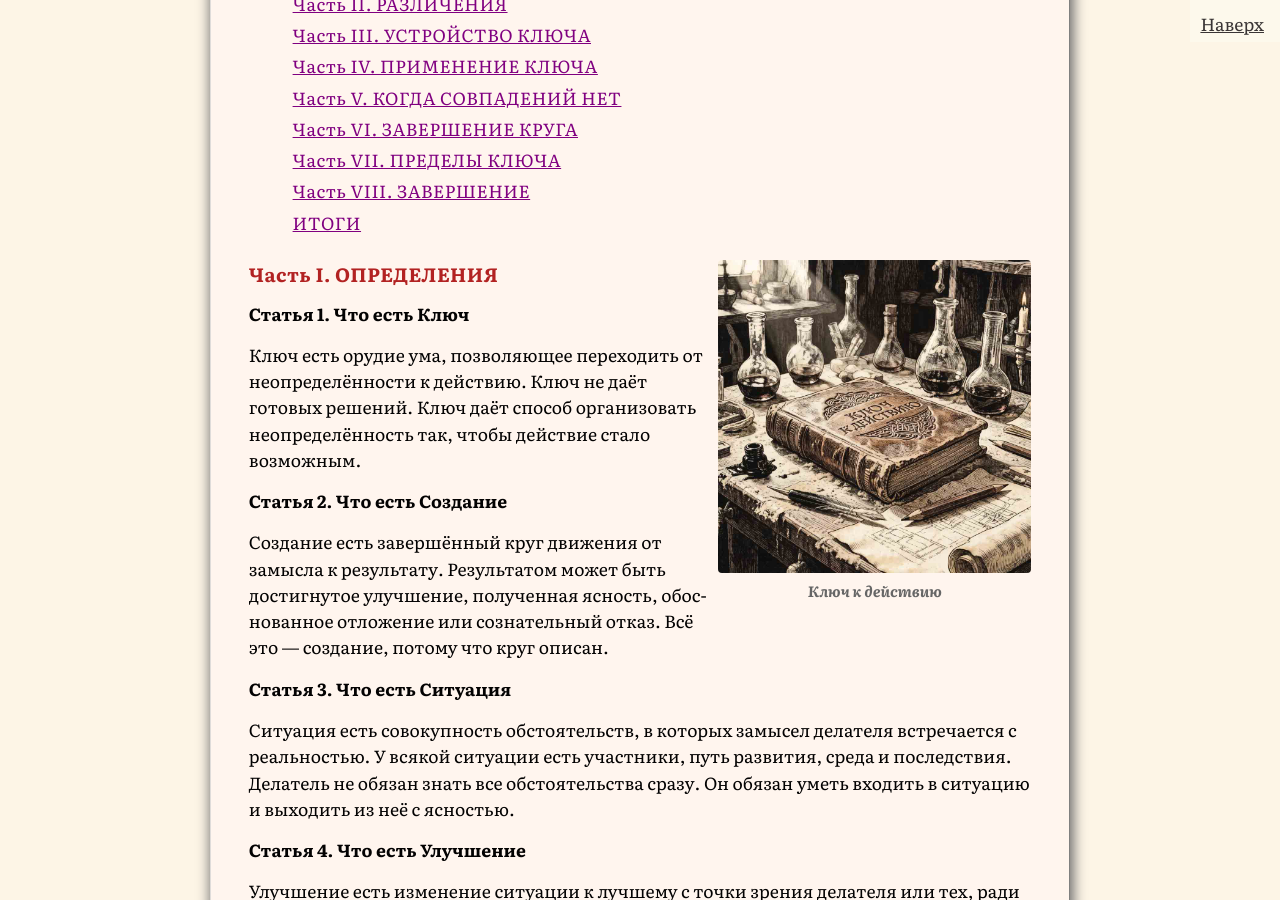
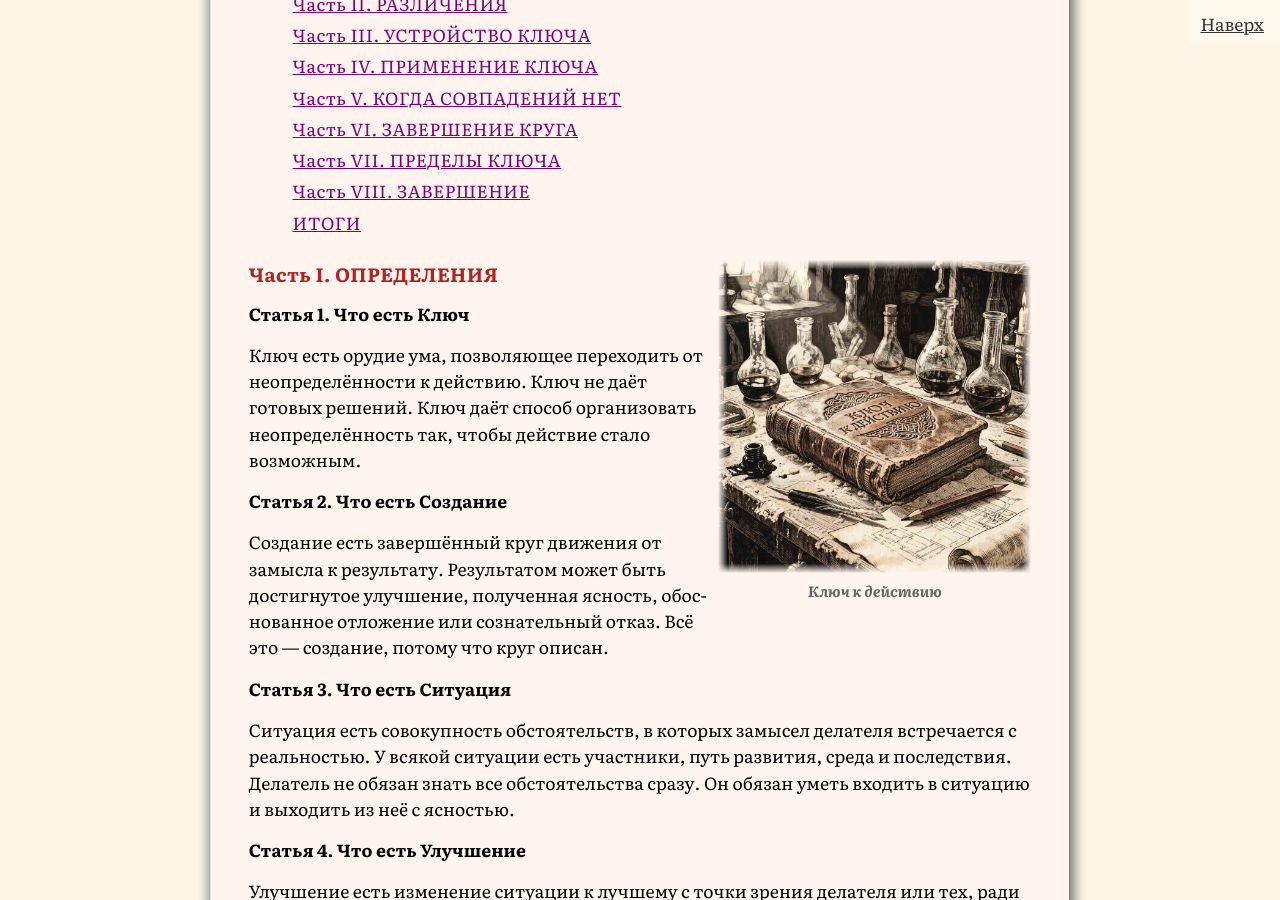
Before and after one commit to SergSi/land-use-art, a Jekyll site: the page built from _posts/2026-06-24-key.md, in a window 1280 px wide and 900 px high, scrolled down 685 px. Built offline with Jekyll 4.4.1, drawn with Linux system fonts in a browser that asks for light colours; some web fonts are replaced.

Commit message:
Update image-align.html

```diff
--- a/_includes/image-align.html
+++ b/_includes/image-align.html
@@ -4,7 +4,7 @@
 <div class="image-container image-{{ align }}" style="width: {{ width }};">
   <figure>
     <a href="/assets/img/{{ include.file }}">
-      <img src="/assets/img/{{ include.file }}" alt="{{ include.caption }}" style="width: 100%; height: auto;">
+      <img src="/assets/img/{{ include.file }}" alt="{{ include.caption }}" style="width: 100%; height: auto; mask-image: linear-gradient(to bottom, transparent 0%, black 3%, black 97%, transparent 100%), linear-gradient(to right, transparent 0%, black 3%, black 97%, transparent 100%); -webkit-mask-image: linear-gradient(to bottom, transparent 0%, black 3%, black 97%, transparent 100%), linear-gradient(to right, transparent 0%, black 3%, black 97%, transparent 100%); mask-composite: intersect; -webkit-mask-composite: source-in;">
     </a>
     <figcaption>
       {{ include.caption }}
```
